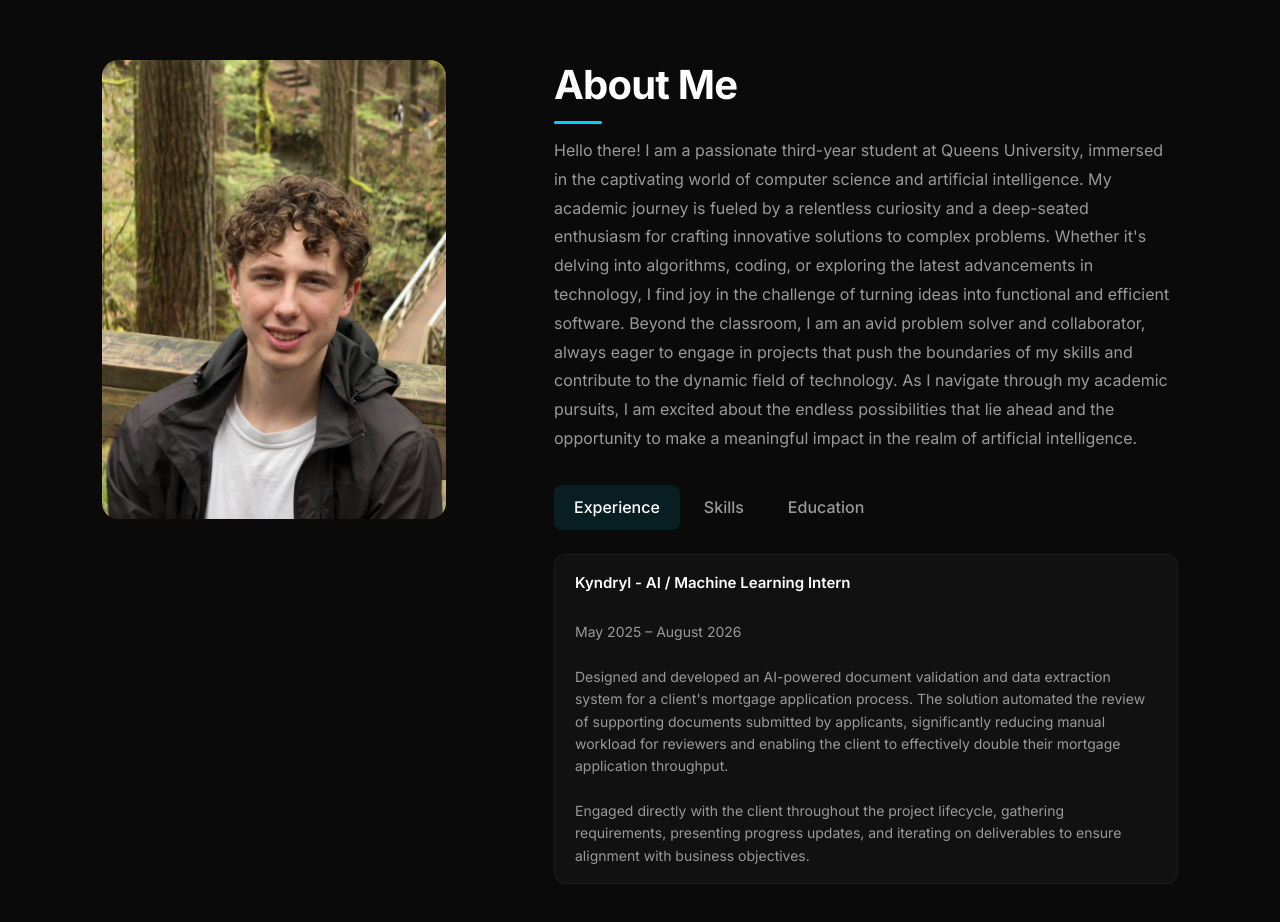
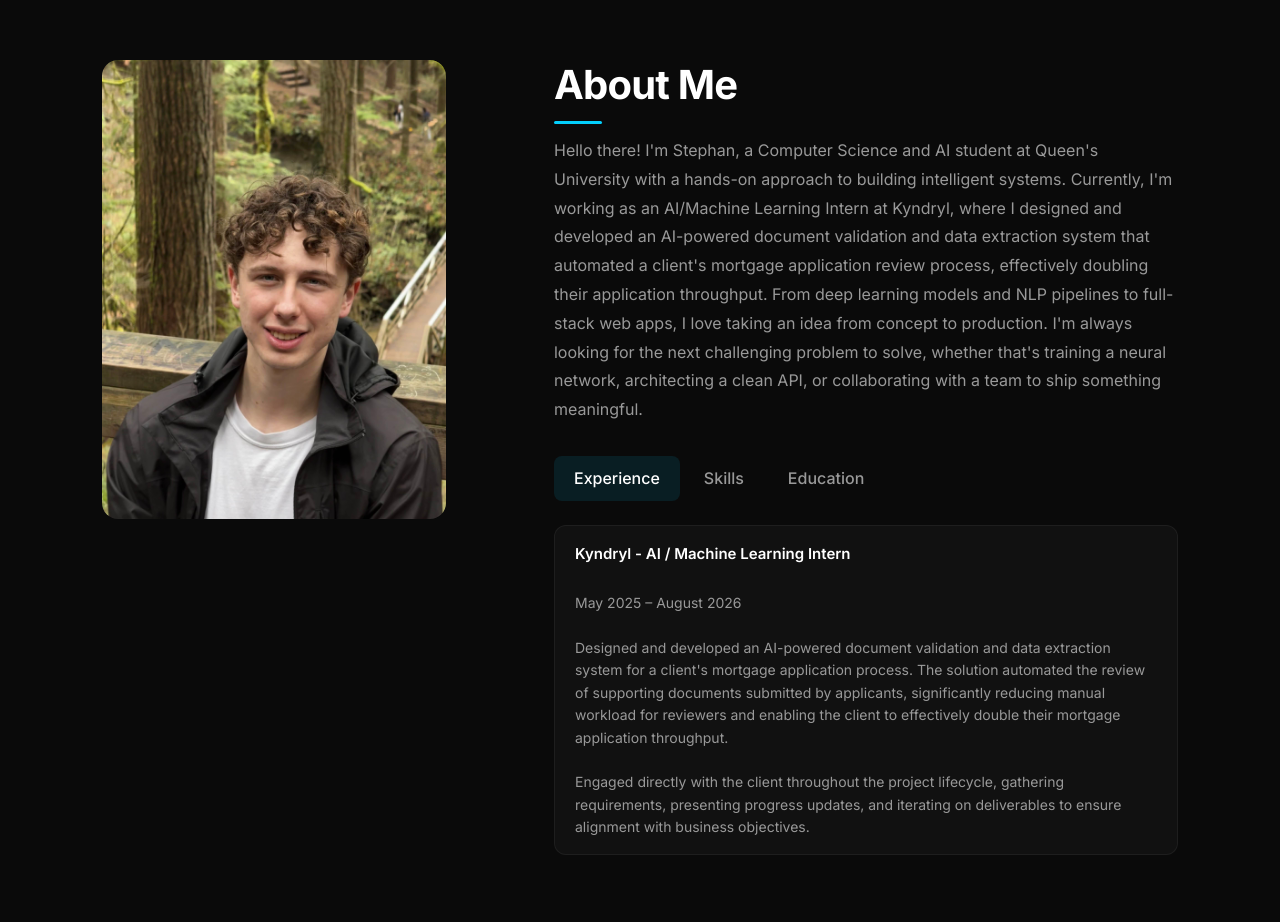
Before and after one commit to sleznikov/personalWebsite, a plain HTML site: page index.html in a window 1280 px wide. Shown: the part 840-1762 px from the top of the page. Drawn offline with Linux system fonts and the light colour scheme.

Commit message:
more upgrades

```diff
--- a/index.html
+++ b/index.html
@@ -40,7 +40,7 @@
         </div>
         <div class="about-col-2">
             <h2 class="sub-title">About Me</h2>
-            <p>Hello there! I am a passionate third-year student at Queens University, immersed in the captivating world of computer science and artificial intelligence. My academic journey is fueled by a relentless curiosity and a deep-seated enthusiasm for crafting innovative solutions to complex problems. Whether it's delving into algorithms, coding, or exploring the latest advancements in technology, I find joy in the challenge of turning ideas into functional and efficient software. Beyond the classroom, I am an avid problem solver and collaborator, always eager to engage in projects that push the boundaries of my skills and contribute to the dynamic field of technology. As I navigate through my academic pursuits, I am excited about the endless possibilities that lie ahead and the opportunity to make a meaningful impact in the realm of artificial intelligence.
+            <p>Hello there! I'm Stephan, a Computer Science and AI student at Queen's University with a hands-on approach to building intelligent systems. Currently, I'm working as an AI/Machine Learning Intern at Kyndryl, where I designed and developed an AI-powered document validation and data extraction system that automated a client's mortgage application review process, effectively doubling their application throughput. From deep learning models and NLP pipelines to full-stack web apps, I love taking an idea from concept to production. I'm always looking for the next challenging problem to solve, whether that's training a neural network, architecting a clean API, or collaborating with a team to ship something meaningful.
             </p>
                 <div class="tab-titles">
                     <p class="tab-links active-link" onclick="opentab('experience')">Experience</p>
```
